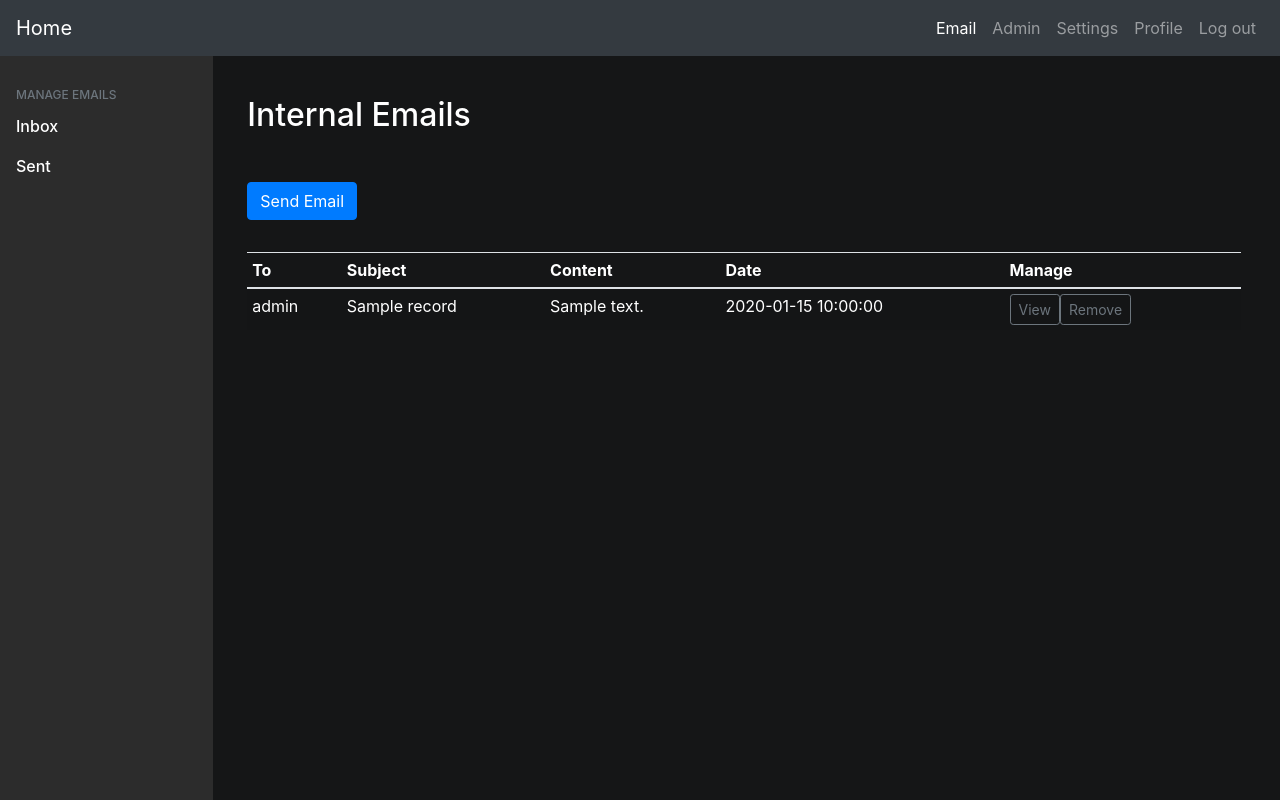
After one commit to weibolu-rm/COMP353_CON, a PHP site: page /email_sent.php in a window 1280 px wide. The commit adds this page. Run offline with PHP 8.4, Linux system fonts and the light colour scheme; the visitor is signed in with stand-in values (Sample User, id 1); data comes from the database, SQL or seed files in the repository; tables that the repository leaves empty hold one stand-in row (values such as "Sample post").

Commit message:
#17 working emails; email sent kept in seperate records

```diff
--- a/admin_announcement.php
+++ b/admin_announcement.php
@@ -42,7 +42,7 @@
         <input type="text" name="title" class="form-control" required>
     </div>
     <div class="form-group">
-        <label for="email">Content</label>
+        <label for="content">Content</label>
         <textarea name="content" class="form-control" rows="4" required></textarea>
     </div>
     <div class="form-group">
--- /dev/null
+++ b/email_sent.php
@@ -0,0 +1,43 @@
+
+<?php
+    include_once "templates/email_header.php";
+?>
+    <div class="pt-3 pb-2 mb-3">
+        <h1 class="h2">Internal Emails </h1>
+    </div>
+
+    <?php
+        if (isset($_GET["error"])) {
+            switch($_GET["error"]) {
+            case "none":
+                echo "<div class=\"alert alert-success\" role=\"alert\">
+                Successfully deleted email.
+                </div>";
+            break;
+            }
+        }
+    ?>
+
+    <div class="table-responsive sm-margin-top">
+        <button type="button" class="btn btn-primary" onclick="send_email()">Send Email</button>
+
+        <script>
+        function send_email() {
+            document.location.href="send_email.php";
+        }
+        </script>
+
+    <table class="sm-margin-top table table-striped table-sm">
+
+        <?php
+            require_once "includes/db_handler_inc.php";
+            require_once "includes/email_functions_inc.php";
+            $uid = $_SESSION["user_id"];
+            print_emails_sent($conn, $uid);
+
+        ?>
+    </table>
+
+<?php
+    include_once "templates/email_footer.php";
+?>
--- a/includes/config_inc.php
+++ b/includes/config_inc.php
@@ -15,3 +15,8 @@
     $change_inc_url = "includes/change_inc.php";
     $post_url = "post.php";
     $email_url = "email.php";
+    $email_sent_url = "email_sent.php";
+    $send_email_url = "send_email.php";
+    date_default_timezone_set("America/New_York");
+    // TODO: REMOVE BEFORE DEPLOYMENT
+    mysqli_report(MYSQLI_REPORT_ERROR | MYSQLI_REPORT_STRICT);
--- a/includes/email_functions_inc.php
+++ b/includes/email_functions_inc.php
@@ -1,18 +1,22 @@
-<?php //40058095o
+<?php //40058095
 
-function send_email($from_id, $to_id, $subject, $title, $content) {
-    $sql = "INSERT INTO emails (from_id, to_id, subject, content, email_date) VALUES (?, ?, ?, ?, ?);";
+function send_email($conn, $from_id, $to_id, $subject, $content) {
+    $sql = "INSERT INTO emails (from_id, to_id, `subject`, content, email_date) VALUES (?, ?, ?, ?, ?);";
+    $sql_record = "INSERT INTO emails_record (from_id, to_id, `subject`, content, email_date) VALUES (?, ?, ?, ?, ?);";
     $stmt = mysqli_stmt_init($conn); // prevents sql injection
-
-    if(!mysqli_stmt_prepare($stmt, $sql)) {
+    $stmt_record = mysqli_stmt_init($conn);
+    if(!mysqli_stmt_prepare($stmt, $sql) || !mysqli_stmt_prepare($stmt_record, $sql_record)) {
         return false;
     }
 
     $current_date_time = date('Y-m-d H:i:s');
 
-    mysqli_stmt_bind_param($stmt, "iisss", $from_id, $to_id, $title, $content, $current_date_time);
+    mysqli_stmt_bind_param($stmt, "iisss", $from_id, $to_id, $subject, $content, $current_date_time);
+    mysqli_stmt_bind_param($stmt_record, "iisss", $from_id, $to_id, $subject, $content, $current_date_time);
     mysqli_stmt_execute($stmt);
+    mysqli_stmt_execute($stmt_record);
     mysqli_stmt_close($stmt);
+    mysqli_stmt_close($stmt_record);
     return true;
 }
 
@@ -61,6 +65,51 @@ function print_emails($conn, $to_id) {
     mysqli_close($conn);
 }
 
+function print_emails_sent($conn, $from_id) {
+    require_once "functions_inc.php";
+    $sql = "SELECT * FROM emails_record WHERE from_id = {$from_id};";
+
+
+    $query_result = mysqli_query($conn, $sql);
+    echo "<thead>
+            <tr>
+              <th>To</th>
+              <th>Subject</th>
+              <th>Content</th>
+              <th>Date</th>
+              <th>Manage</th>
+            </tr>
+            </thead>
+            <tbody>";
+    if($query_result) {
+        while($row = mysqli_fetch_assoc($query_result)) {
+            $content = $row["content"];
+            $to = fetch_user_by_id($conn, $row["to_id"]);
+
+            if(strlen($content) > 100)
+                $content = substr($content, 0, 100)."...";
+
+            echo "<tr>";
+            echo "<td>{$to["email"]}</td>";
+            echo "<td>{$row["subject"]}</td>";
+            echo "<td>{$content}</td>";
+            echo "<td>{$row["email_date"]}</td>";
+            echo "<td>
+                <div class=\"btn-group mr-2\">
+                <a href=\"email.php?fid={$row["from_id"]}&tid={$row["to_id"]}&inbox=yes\"><button type=\"button\" class=\"btn btn-sm btn-outline-secondary\">View</button>
+                <a href=\"includes/delete_inc.php?fid={$row["from_id"]}&tid={$row["to_id"]}&inbox=no\"><button type=\"button\" class=\"btn btn-sm btn-outline-secondary\">Remove</button>
+                </div>
+                </td>";
+        }
+    }
+    echo "</tbody>";
+
+
+    if($query_result !== false)
+        mysqli_free_result($query_result);
+    mysqli_close($conn);
+}
+
 function fetch_post_by_id($conn, $pid) {
     $sql = "SELECT * FROM posts WHERE post_id = ?;";
     $stmt = mysqli_stmt_init($conn); // prevents sql injection
--- a/includes/functions_inc.php
+++ b/includes/functions_inc.php
@@ -22,8 +22,7 @@ function fetch_user($conn, $email) {
     $stmt = mysqli_stmt_init($conn); // prevents sql injection
 
     if(!mysqli_stmt_prepare($stmt, $sql)) {
-        header("location: ../admin_registration.php?error=stmterror");
-        exit();
+        return false;
     }
 
     mysqli_stmt_bind_param($stmt, "s", $email);
@@ -32,7 +31,9 @@ function fetch_user($conn, $email) {
     $query_result = mysqli_stmt_get_result($stmt);
 
     if ($row = mysqli_fetch_assoc($query_result)) {
+        mysqli_free_result($query_result);
         mysqli_stmt_close($stmt);
+
         return $row;
     }
     else {
--- a/includes/post_functions_inc.php
+++ b/includes/post_functions_inc.php
@@ -166,7 +166,6 @@ function create_post($conn, $uid, $title,
     else
         $announcement = 0;
 
-;
 
     $sql = "INSERT INTO posts (user_id, post_date, title, content, view_permission, image_id, is_announcement)
             VALUES (?, ?, ?, ?, ?, ?, ?);";
--- a/templates/email_header.php
+++ b/templates/email_header.php
@@ -21,7 +21,7 @@
             </a>
         </li>
         <li class="nav-item">
-            <a class="nav-link" href="<?php echo $email_url; ?>">
+            <a class="nav-link" href="<?php echo $email_sent_url; ?>">
             Sent
             </a>
         </li>
```
Also changed, not shown: db/consys.sql (+12 -0 lines), db/consys_populate.sql (+9 -0 lines), includes/delete_inc.php (+3 -10 lines), includes/email_inc.php (+37 -1 lines), send_email.php (+32 -0 lines).
